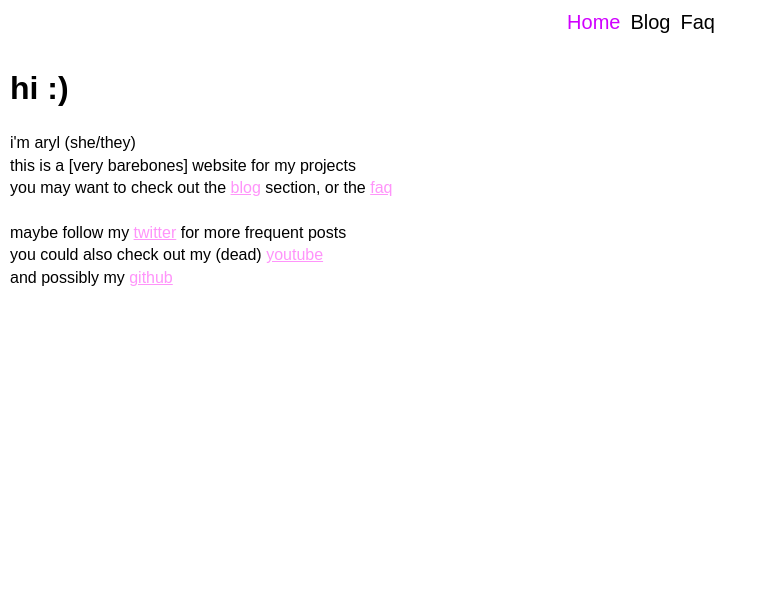
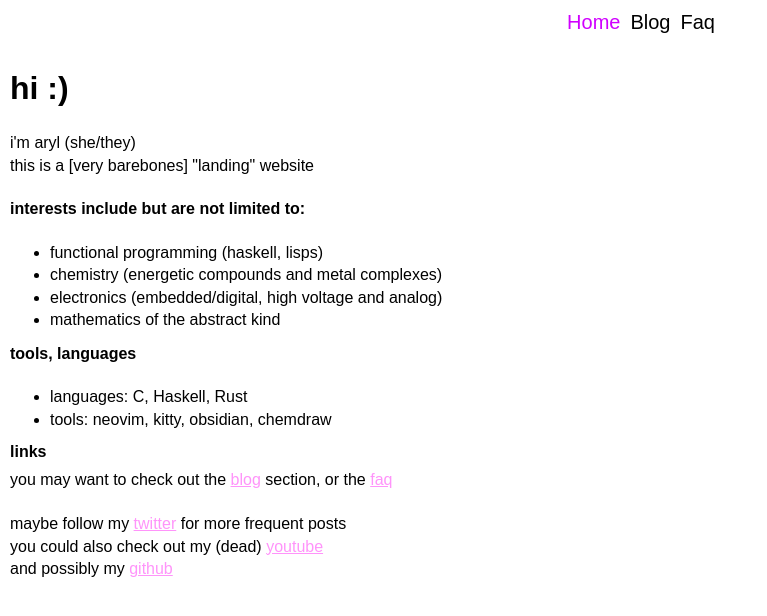
Before and after one commit to isopropyletherperoxide/isopropyletherperoxide.github.io, a Jekyll site: the page built from index.html, in a window 1280 px wide. Shown: the top 616 px of the page, without its empty margins (0-767 px from the left). Built offline with Jekyll 4.4.1, drawn with Linux system fonts in a browser that asks for light colours.

Commit message:
edited main page

```diff
--- a/assets/css/styles.css
+++ b/assets/css/styles.css
@@ -10,6 +10,9 @@ img {
 }
 h2 {
         margin: 0px 0px -15px 0px
+}
+ul {
+        margin: 10px 0px -10px 0px
 }
 .content{
 	margin-left: 10px;
--- a/index.html
+++ b/index.html
@@ -7,9 +7,23 @@ subtitle: :3c nya
 
 <h1> hi :) </h1>
 i'm aryl (she/they) </br>
-this is a [very barebones] website for my projects </br>
-you may want to check out the <a href= /blog>blog</a> section, or the <a href="/faq">faq</a> </br>
-</br>
+this is a [very barebones] "landing" website</br>
+
+<h4> interests include but are not limited to: </h4>
+<ul>
+        <li>functional programming (haskell, lisps)</li>
+        <li>chemistry (energetic compounds and metal complexes)</li>
+        <li>electronics (embedded/digital, high voltage and analog)</li>
+        <li>mathematics of the abstract kind</li>
+
+</ul>
+<h4> tools, languages </h4>
+<ul>
+        <li>languages: C, Haskell, Rust</li>
+        <li>tools: neovim, kitty, obsidian, chemdraw</li>
+</ul>
+<h4 style="margin: 20px auto 5px auto;"> links </h4>
+you may want to check out the <a href= /blog>blog</a> section, or the <a href="/faq">faq</a> </br> </br>
 maybe follow my <a href="https://www.twitter.com/endless_sine">twitter</a> for more frequent posts</br>
 you could also check out my (dead) <a href="https://www.youtube.com/channel/UCP5KSO8JNiXSLY9bW24Ko2A">youtube</a></br>
 and possibly my <a href="https://github.com/isopropyletherperoxide">github</a>
```
Also changed, not shown: Gemfile.lock, 2 other files.
